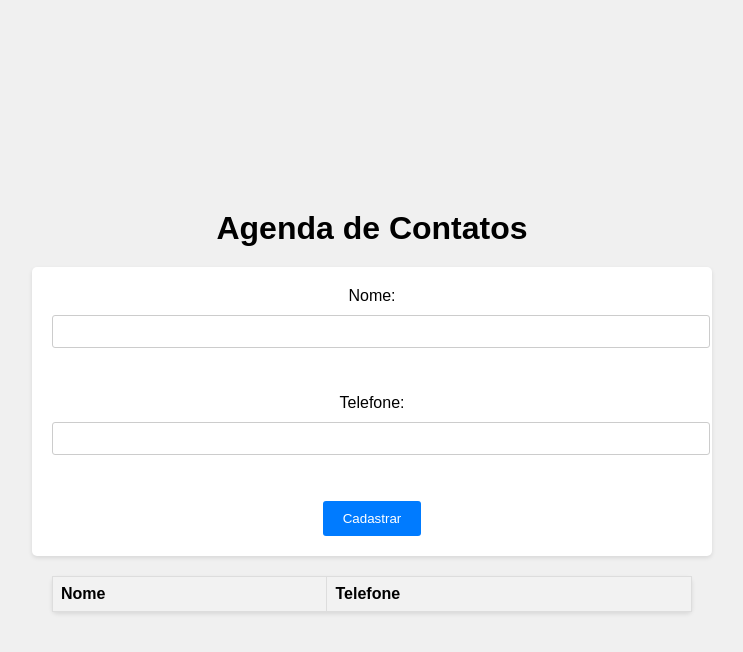
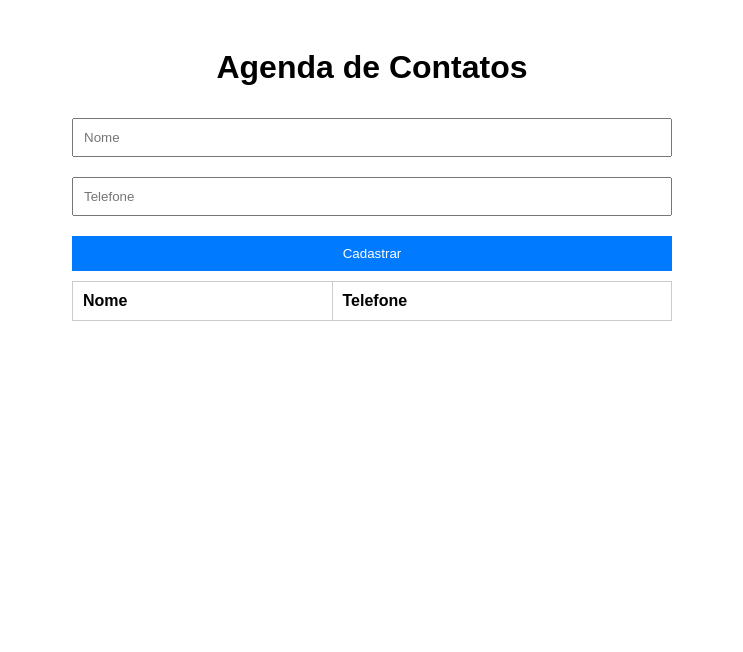
Before and after one commit to Ezeki-el/exercicio-projeto2, a plain HTML site: page index.html in a window 1280 px wide. Shown: the whole page, without its empty margins (268-1011 px from the left). Drawn offline with Linux system fonts and the light colour scheme.

Commit message:
Add files via upload

```diff
--- a/index.html
+++ b/index.html
@@ -7,36 +7,25 @@
     <link rel="stylesheet" href="./main.css">
 </head>
 <body>
+    <div class="container">
         <h1>Agenda de Contatos</h1>
         <form id="contact-form">
-        <label for="name">Nome:</label>
-        <input type="text" id="name" name="name" required><br><br>
-        <label for="phone">Telefone:</label>
-        <input type="text" id="phone" name="phone" required><br><br>
+            <input type="text" id="name" placeholder="Nome" required>
+            <input type="tel" id="phone" placeholder="Telefone" required>
             <button type="submit">Cadastrar</button>
         </form>
         <table id="contact-table">
+            <thead>
                 <tr>
                     <th>Nome</th>
                     <th>Telefone</th>
                 </tr>
+            </thead>
+            <tbody>
+                <!-- As linhas de contato serão adicionadas aqui dinamicamente -->
+            </tbody>
         </table>
-    <script>
-        document.getElementById("contact-form").addEventListener("submit", function(event) {
-        event.preventDefault();
-        const name = document.getElementById("name").value;
-        const phone = document.getElementById("phone").value;
-        if (name && phone) {
-        const table = document.getElementById("contact-table");
-        const newRow = table.insertRow(table.rows.length);
-        const nameCell = newRow.insertCell(0);
-        const phoneCell = newRow.insertCell(1);
-        nameCell.innerHTML = name;
-        phoneCell.innerHTML = phone;
-        document.getElementById("name").value = "";
-        document.getElementById("phone").value = "";
-    }
-    });
-    </script>
+    </div>
+    <script src="script.js"></script>
 </body>
 </html>
--- a/main.css
+++ b/main.css
@@ -1,65 +1,48 @@
 body {
     font-family: Arial, sans-serif;
-    background-color: #f0f0f0;
-    margin: 0;
-    padding: 0;
-    display: flex;
-    flex-direction: column;
-    align-items: center;
-    justify-content: center;
-    min-height: 100vh;
+}
+
+.container {
+    max-width: 600px;
+    margin: 0 auto;
+    padding: 20px;
 }
 
 h1 {
     text-align: center;
-    margin-bottom: 20px;
 }
 
 form {
-    width: 50%;
-    text-align: center;
-    background-color: #ffffff;
-    padding: 20px;
-    border-radius: 5px;
-    box-shadow: 0px 2px 4px rgba(0, 0, 0, 0.1);
+    display: flex;
+    flex-direction: column;
 }
 
-label, input {
-    display: block;
-    margin-bottom: 10px;
+input, button {
+    margin: 10px 0;
+    padding: 10px;
 }
 
-input {
+table {
     width: 100%;
-    padding: 8px;
+    border-collapse: collapse;
+}
+
+table, th, td {
     border: 1px solid #ccc;
-    border-radius: 3px;
+}
+
+th, td {
+    padding: 10px;
+    text-align: left;
 }
 
 button {
     background-color: #007bff;
-    color: #ffffff;
-    padding: 10px 20px;
+    color: #fff;
     border: none;
-    border-radius: 3px;
     cursor: pointer;
 }
 
-table {
-    width: 50%;
-    border-collapse: collapse;
-    margin-top: 20px;
-    background-color: #ffffff;
-    border-radius: 5px;
-    box-shadow: 0px 2px 4px rgba(0, 0, 0, 0.1);
+button:hover {
+    background-color: #0056b3;
 }
-
-th, td {
-    border: 1px solid #dddddd;
-    text-align: left;
-    padding: 8px;
-}
-
-th {
-    background-color: #f2f2f2;
-}
--- /dev/null
+++ b/script.js
@@ -0,0 +1,29 @@
+document.addEventListener('DOMContentLoaded', function() {
+    const contactForm = document.getElementById('contact-form');
+    const contactTable = document.getElementById('contact-table').getElementsByTagName('tbody')[0];
+
+    contactForm.addEventListener('submit', function(event) {
+        event.preventDefault();
+
+        const nameInput = document.getElementById('name');
+        const phoneInput = document.getElementById('phone');
+
+        const name = nameInput.value;
+        const phone = phoneInput.value;
+
+        if (name.trim() === '' || phone.trim() === '') {
+            alert('Por favor, preencha todos os campos.');
+            return;
+        }
+
+        const newRow = contactTable.insertRow();
+        const nameCell = newRow.insertCell(0);
+        const phoneCell = newRow.insertCell(1);
+
+        nameCell.textContent = name;
+        phoneCell.textContent = phone;
+
+        nameInput.value = '';
+        phoneInput.value = '';
+    });
+});
```
Lines whose indentation alone changed are shown as unchanged.
